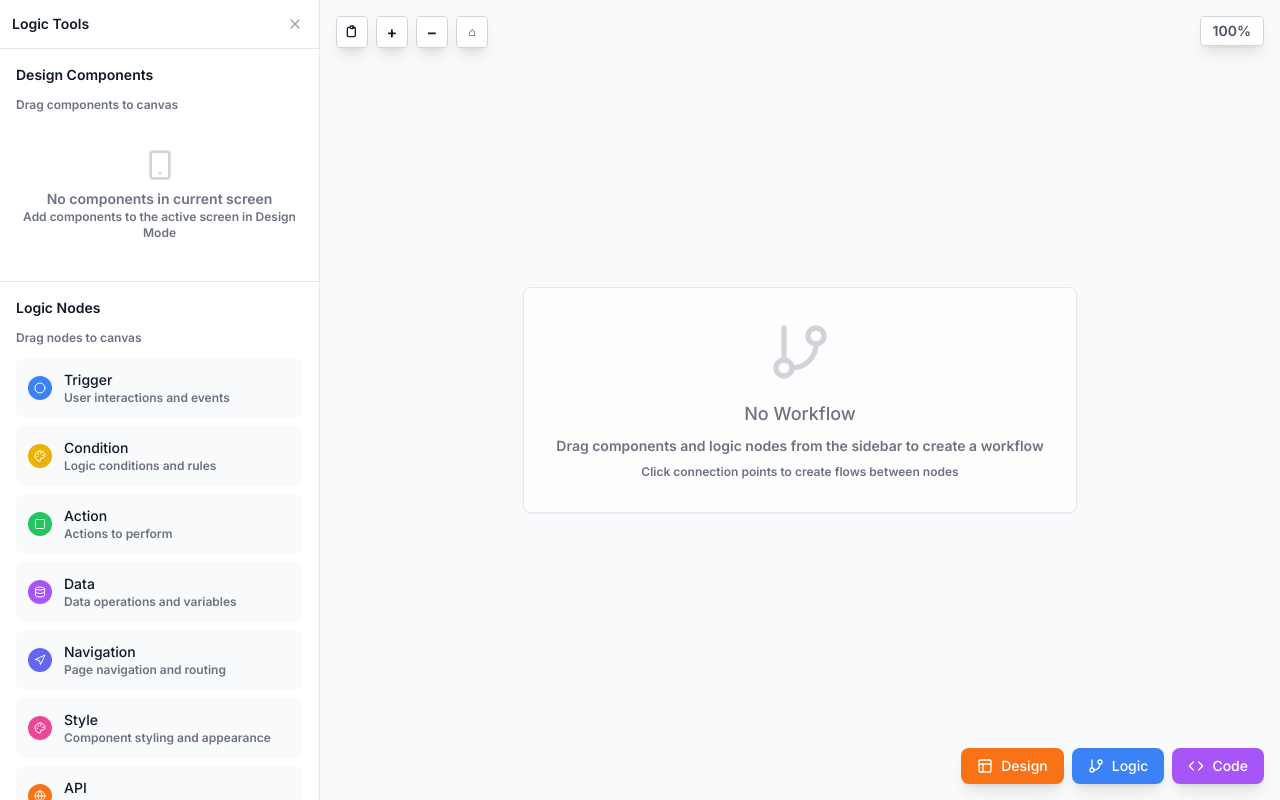
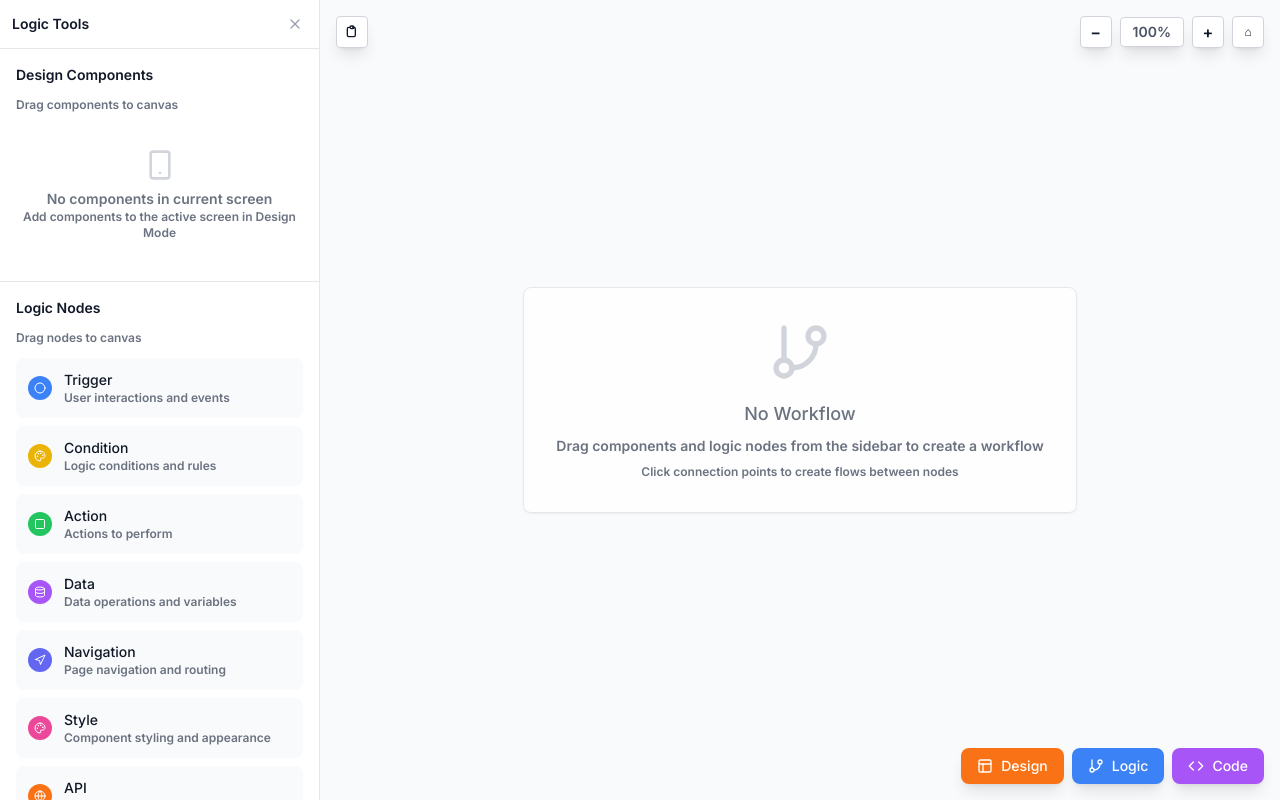
Before and after one commit to vinithwade/CTRL-MVP, a React (Vite) app in the folder packages/frontend/: page /logic in a window 1280 px wide. Built offline with nearby package versions, Linux system fonts and the light colour scheme; a web font is replaced by a local one.

Commit message:
Move zoom controls to top right in Logic Mode - Moved zoom in (+), zoom out (-), and home (⌂) buttons from top left to top right - Combined zoom controls with zoom level indicator in a single group - Better organized toolbar layout with controls grouped together

```diff
--- a/packages/frontend/src/pages/LogicMode.tsx
+++ b/packages/frontend/src/pages/LogicMode.tsx
@@ -704,32 +704,9 @@ export function LogicMode() {
               <path strokeLinecap="round" strokeLinejoin="round" strokeWidth={2} d="M9 5H7a2 2 0 00-2 2v10a2 2 0 002 2h8a2 2 0 002-2V7a2 2 0 00-2-2h-2M9 5a2 2 0 002 2h2a2 2 0 002-2M9 5a2 2 0 012-2h2a2 2 0 012 2" />
             </svg>
           </button>
-
-          {/* Zoom Controls */}
-          <button
-            onClick={zoomIn}
-            className="w-8 h-8 bg-white border border-gray-300 rounded shadow-lg flex items-center justify-center hover:bg-gray-50"
-            title="Zoom In"
-          >
-            +
-          </button>
-          <button
-            onClick={zoomOut}
-            className="w-8 h-8 bg-white border border-gray-300 rounded shadow-lg flex items-center justify-center hover:bg-gray-50"
-            title="Zoom Out"
-          >
-            −
-          </button>
-          <button
-            onClick={resetView}
-            className="w-8 h-8 bg-white border border-gray-300 rounded shadow-lg flex items-center justify-center hover:bg-gray-50 text-xs"
-            title="Reset View"
-          >
-            ⌂
-          </button>
         </div>
 
-        {/* Left Sidebar Toggle Button - Pill Style (when sidebar is closed) */}
+        {/* Right Sidebar Toggle Button - Pill Style (when sidebar is closed) */}
         {!leftSidebarVisible && (
           <div className="absolute top-4 left-4 z-50">
             <button
@@ -748,9 +725,32 @@ export function LogicMode() {
           </div>
         )}
 
-        {/* Zoom Level Indicator */}
-        <div className="absolute top-4 right-4 bg-white border border-gray-300 rounded shadow-lg px-3 py-1 text-sm text-gray-600 z-50">
-          {Math.round(zoom * 100)}%
+        {/* Zoom Controls and Level Indicator - Top Right */}
+        <div className="absolute top-4 right-4 z-50 flex items-center space-x-2">
+          <button
+            onClick={zoomOut}
+            className="w-8 h-8 bg-white border border-gray-300 rounded shadow-lg flex items-center justify-center hover:bg-gray-50"
+            title="Zoom Out"
+          >
+            −
+          </button>
+          <div className="bg-white border border-gray-300 rounded shadow-lg px-3 py-1 text-sm text-gray-600">
+            {Math.round(zoom * 100)}%
+          </div>
+          <button
+            onClick={zoomIn}
+            className="w-8 h-8 bg-white border border-gray-300 rounded shadow-lg flex items-center justify-center hover:bg-gray-50"
+            title="Zoom In"
+          >
+            +
+          </button>
+          <button
+            onClick={resetView}
+            className="w-8 h-8 bg-white border border-gray-300 rounded shadow-lg flex items-center justify-center hover:bg-gray-50 text-xs"
+            title="Reset View"
+          >
+            ⌂
+          </button>
         </div>
 
         {/* Connection Status */}
```
